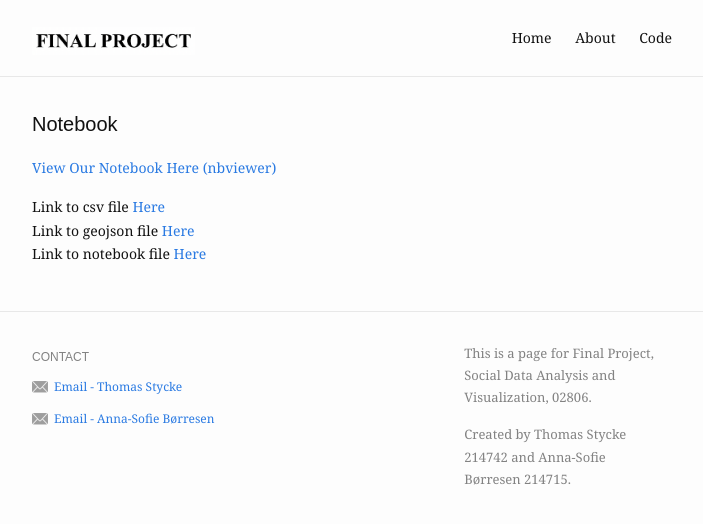
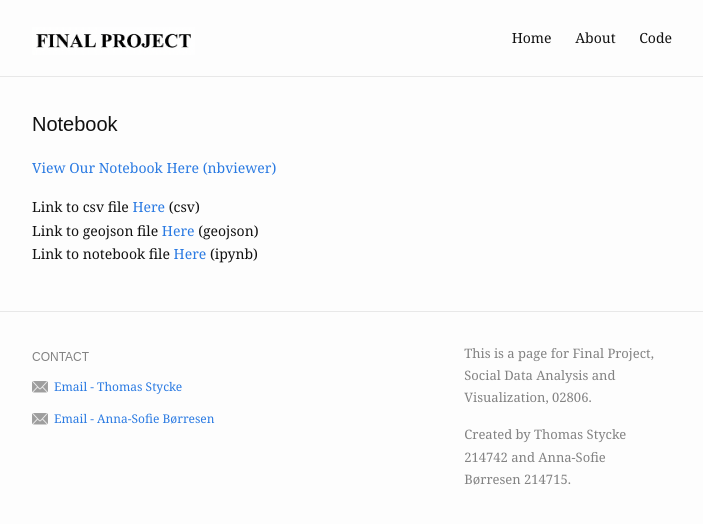
Before and after one commit to Thomasstycke/Thomasstycke.github.io, a Jekyll site: the page built from code.md, in a window 1280 px wide. Shown: the top 524 px of the page, without its empty margins (288-991 px from the left). Built offline with Jekyll 4.4.1, drawn with Linux system fonts in a browser that asks for light colours; a script that is not in the unit is left out.

```diff
--- a/code.md
+++ b/code.md
@@ -6,9 +6,10 @@ slug: /code
 
 [View Our Notebook Here (nbviewer)](https://nbviewer.jupyter.org/github/Thomasstycke/Thomasstycke.github.io/blob/main/FinalProjectFinal.ipynb)
 
-Link to csv file [Here](https://data.cityofnewyork.us/Health/DOHMH-New-York-City-Restaurant-Inspection-Results/43nn-pn8j/about_data)
+
+Link to csv file [Here](https://data.cityofnewyork.us/Health/DOHMH-New-York-City-Restaurant-Inspection-Results/43nn-pn8j/about_data) (csv)
 <br>
-Link to geojson file [Here](https://data.cityofnewyork.us/Health/Modified-Zip-Code-Tabulation-Areas-MODZCTA-/pri4-ifjk/about_data)
+Link to geojson file [Here](https://data.cityofnewyork.us/Health/Modified-Zip-Code-Tabulation-Areas-MODZCTA-/pri4-ifjk/about_data) (geojson)
 <br>
-Link to notebook file [Here](https://github.com/Thomasstycke/Thomasstycke.github.io/blob/main/FinalProjectFinal.ipynb)
+Link to notebook file [Here](https://github.com/Thomasstycke/Thomasstycke.github.io/blob/main/FinalProjectFinal.ipynb) (ipynb)
 <br>
```
Also changed, not shown: index.md (+3 -3 lines).
